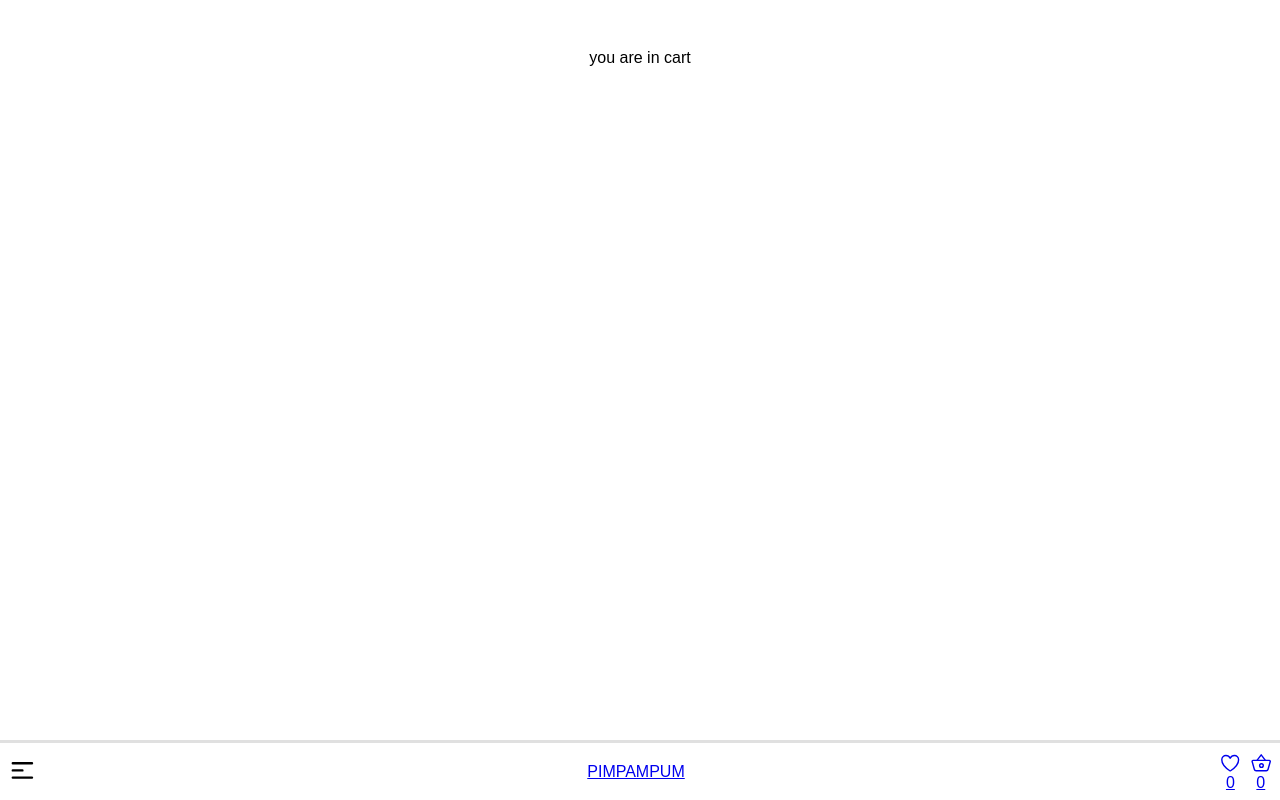
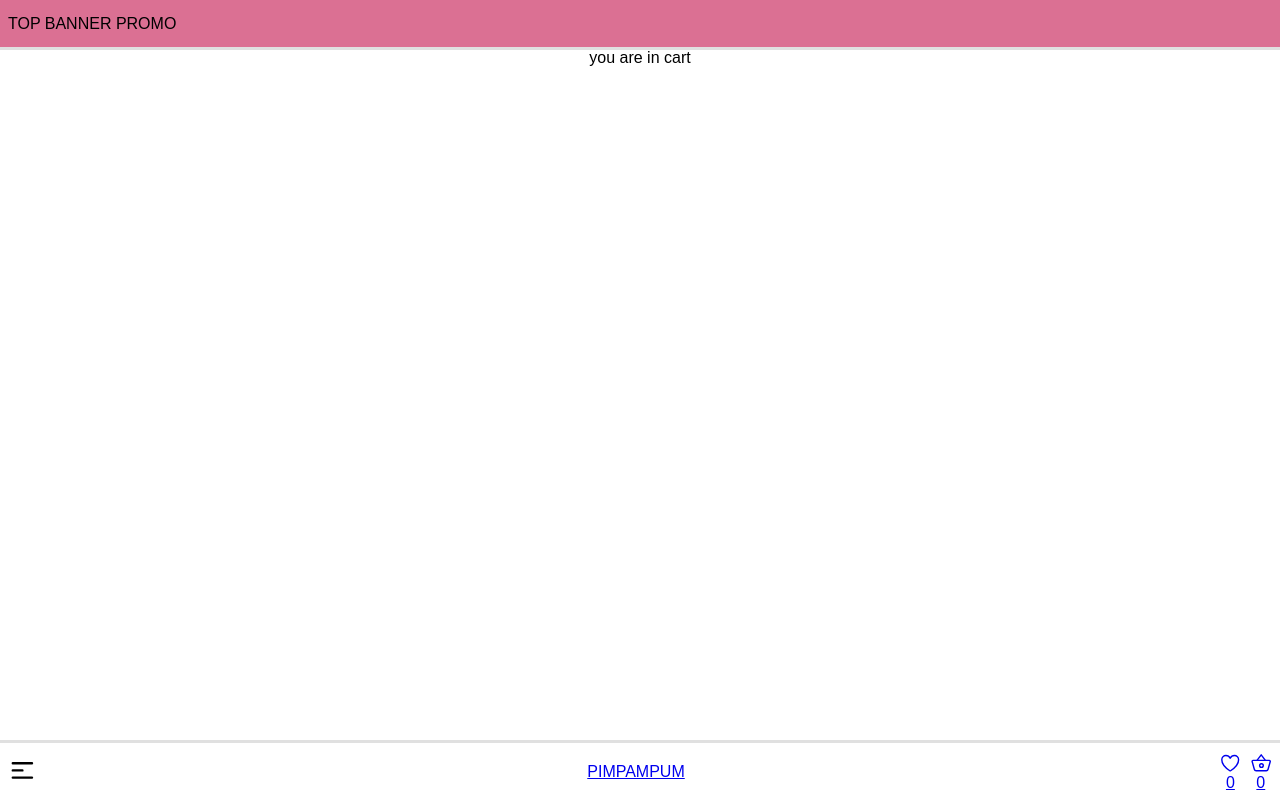
Before and after one commit to JuananRodriguez/next-ecommerce, a Next.js app: page /cart in a window 1280 px wide. Built offline with nearby package versions, Linux system fonts and the light colour scheme.

Commit message:
added top banner placeholder

```diff
--- a/components/Header/index.tsx
+++ b/components/Header/index.tsx
@@ -1,8 +1,9 @@
-import { TopBarMenu } from "@components";
+import { TopBarMenu, TopBannerPromo } from "@components";
 
 const Header = (): React.ReactElement => {
   return (
     <header>
+      <TopBannerPromo />
       <TopBarMenu />
     </header>
   );
--- /dev/null
+++ b/components/TopBannerPromo/index.tsx
@@ -0,0 +1,11 @@
+import { TopBannerStyle } from "./styles";
+
+const TopBannerPromo = () => {
+  return (
+    <TopBannerStyle>
+      <p>TOP BANNER PROMO</p>
+    </TopBannerStyle>
+  );
+};
+
+export default TopBannerPromo;
--- /dev/null
+++ b/components/TopBannerPromo/styles.tsx
@@ -0,0 +1,16 @@
+import styled from "styled-components";
+
+export const TopBannerStyle = styled.div`
+  display: flex;
+  align-items: center;
+  justify-content: space-between;
+  position: fixed;
+  top: 0;
+  left: 0;
+  background-color: palevioletred;
+  padding: 0.25rem 0.5rem;
+  width: 100%;
+  border-bottom: 3px solid #e0e0e0;
+  z-index: 999;
+  height: 50px;
+`;
--- a/components/index.tsx
+++ b/components/index.tsx
@@ -6,6 +6,7 @@ import ProductReactions from "./ProductReactions";
 import ProductCardList from "./ProductCardList";
 import ResetStyle from "./ResetStyle";
 import TopBarMenu from "./TopBarMenu";
+import TopBannerPromo from "./TopBannerPromo";
 
 export {
   Header,
@@ -14,6 +15,7 @@ export {
   ProductReactions,
   ProductCardList,
   TopBarMenu,
+  TopBannerPromo,
   Footer,
   Layout,
 };
```
